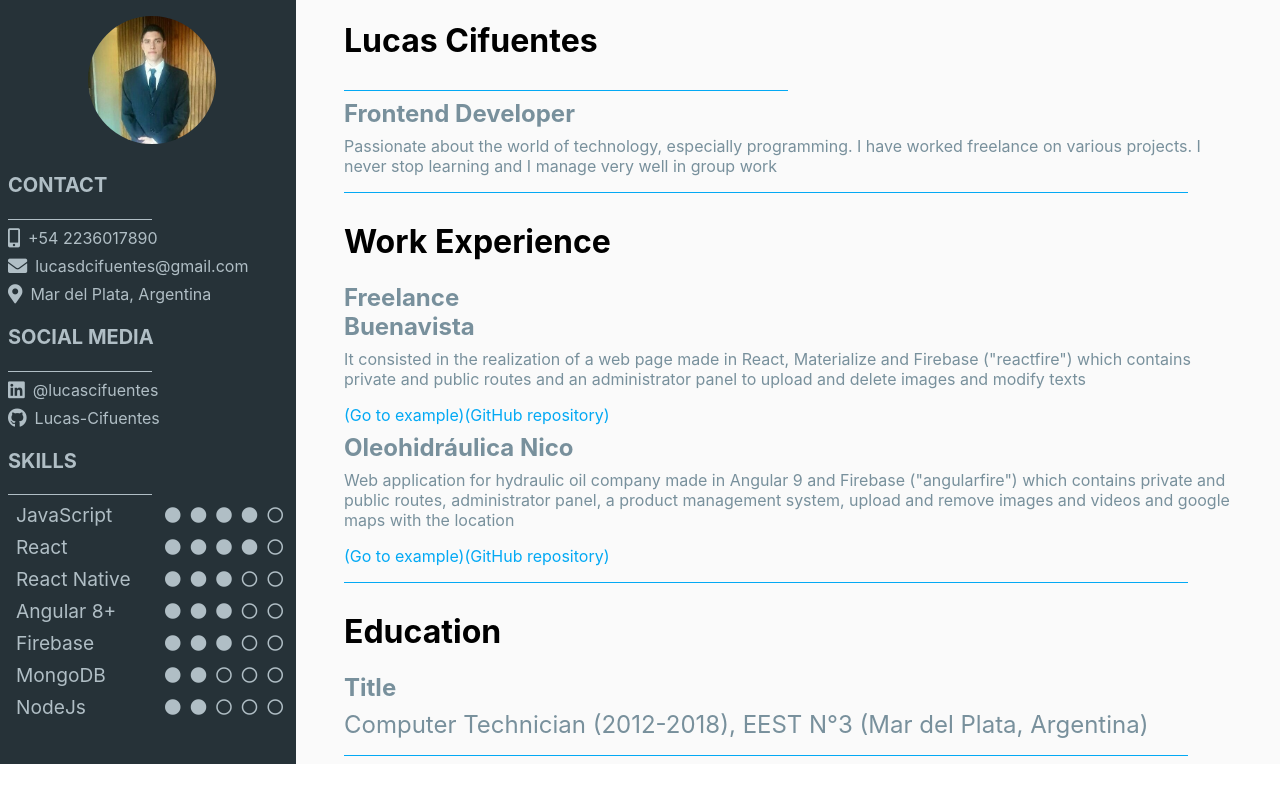
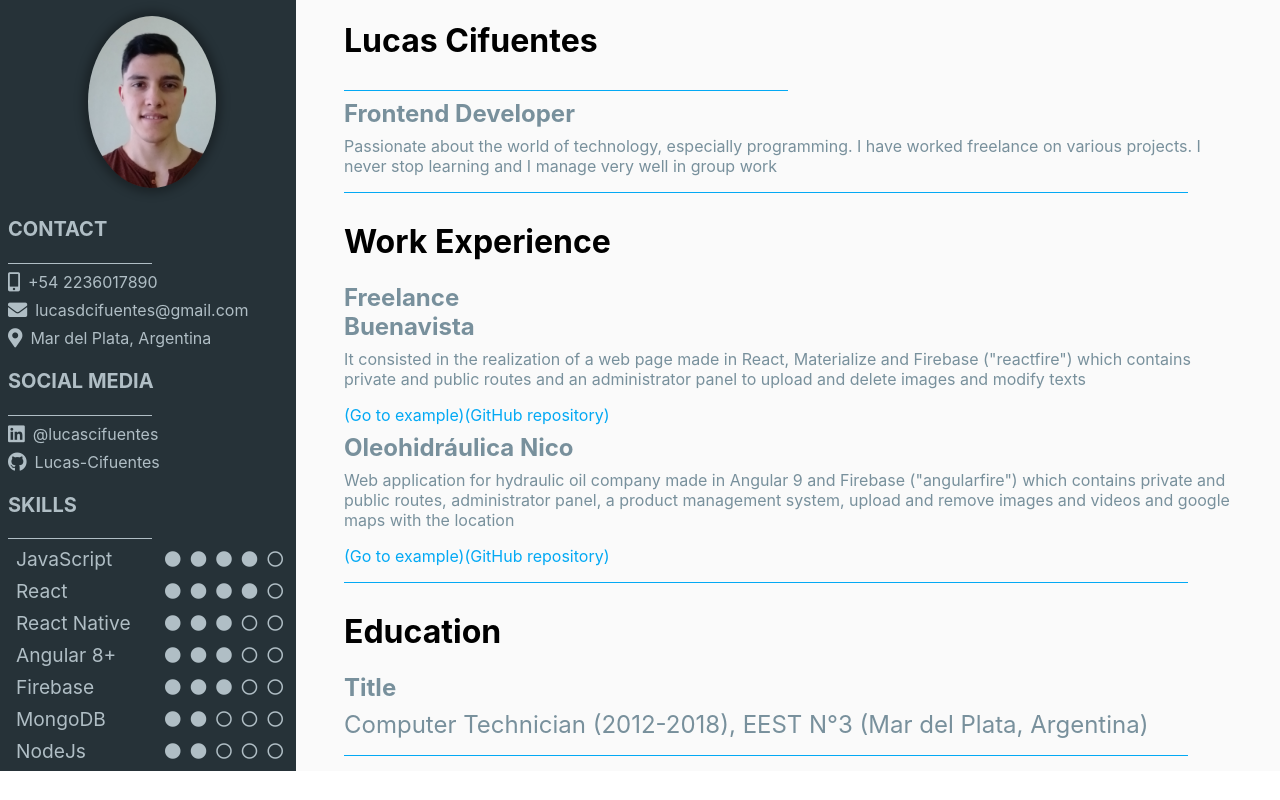
Before and after one commit to Lucas-Cifuentes/My-Resume, a React (Create React App) app: page / in a window 1280 px wide. Built offline with nearby package versions, Linux system fonts and the light colour scheme.

Commit message:
change photo

```diff
--- a/src/components/Image.js
+++ b/src/components/Image.js
@@ -6,6 +6,7 @@ const ImageStyled = styled.img`
   width: 8rem;
   border-radius: 50%;
   margin: 1rem auto;
+  box-shadow: 0px 0px 10px 5px rgba(0, 0, 0, 0.3);
 `
 
 const Image = () => <ImageStyled src={photo} alt="photo"/>
```
Also changed, not shown: src/assets/photo.jpg.
